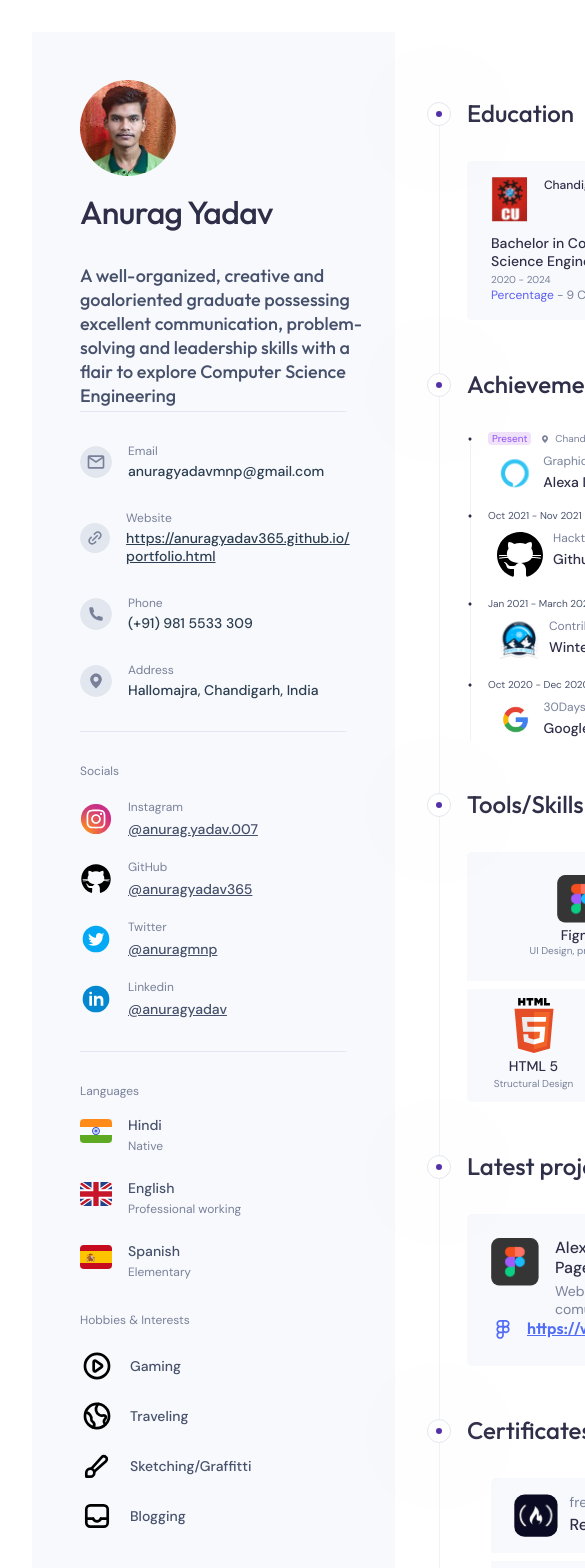
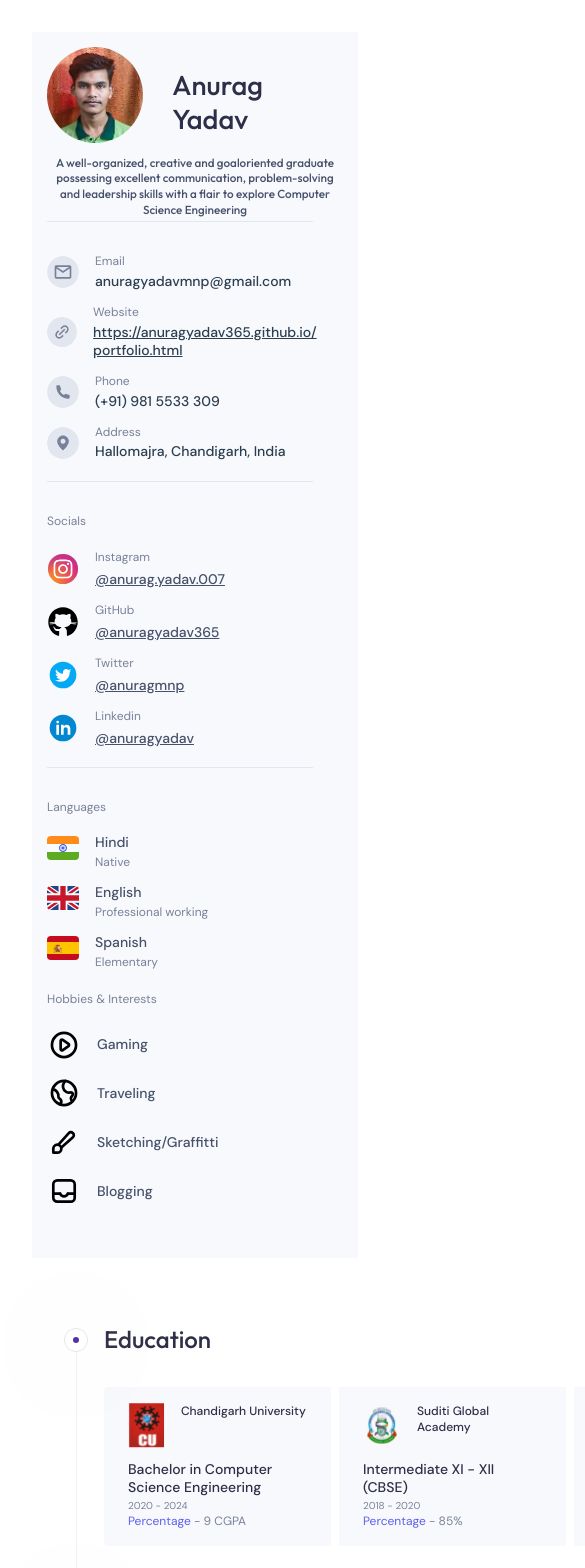
Before and after one commit to neogen22/vue-project, a Vue app: page / in a window 390 px wide. Shown: the top 1568 px of the page, 585 px wide, since content can reach past the window. Built offline with nearby package versions, Linux system fonts and the light colour scheme.

Commit message:
mobile version of aside is ready

```diff
--- a/src/App.vue
+++ b/src/App.vue
@@ -7,18 +7,18 @@
   </head>
   <div class="wrapper-app">
     <AsideComponent/>
-    <MainCard/>
+    <MainPartFullComponent/>
   </div>
 </template>
 
 <script>
 import AsideComponent from './components/AsidePartComponents/AsidePartFullComponent.vue';
-import MainCard from './components/MainPartComponents/MainPartFullComponent.vue';
+import MainPartFullComponent from './components/MainPartComponents/MainPartFullComponent.vue';
 
 export default {
   components: {
     AsideComponent,
-    MainCard
+    MainPartFullComponent
   }
 }
 </script>
@@ -35,4 +35,10 @@ export default {
         display: flex;
         flex-direction: row;
     }
+    @media (orientation: portrait) {
+      .wrapper-app {
+        display: flex;
+        flex-direction: column;
+      }
+    }
 </style>
--- a/src/components/AsidePartComponents/AsidePartCards/ContactsCard.vue
+++ b/src/components/AsidePartComponents/AsidePartCards/ContactsCard.vue
@@ -32,15 +32,14 @@ export default{
         },
         paddingBottom: {
             type: String,
-            default: "31px",
+            default: "0px",
         }
     },
     data() {
         return {
-            imageURL: new URL(`/public/${this.image}`, import.meta.url)
+            imageURL: new URL(`/public/${this.image}`, import.meta.url),
         }
     },
-
 }
 </script>
 
--- a/src/components/AsidePartComponents/AsidePartCards/HobbiesAndInterestsCard.vue
+++ b/src/components/AsidePartComponents/AsidePartCards/HobbiesAndInterestsCard.vue
@@ -1,5 +1,5 @@
 <template>
-    <div class="wrapper">
+    <div class="hobbies-and-interests-card-wrapper">
         <img :src="imageURL" alt="">
         <span class="font">{{ name }}</span>
     </div>
@@ -39,9 +39,19 @@
         line-height: 1.29;
         align-self: center;
     }
-    .wrapper {
-        display: flex;
-        column-gap: 16px;
-        padding-bottom: 16px;
+    @media (orientation: landscape) {
+        .hobbies-and-interests-card-wrapper {
+            display: flex;
+            column-gap: 16px;
+            padding-bottom: 16px;
+        }
     }
+    @media (orientation: portrait) {
+        .hobbies-and-interests-card-wrapper {
+            display: flex;
+            column-gap: 16px;
+            padding-bottom: 5%;
+        }
+    }
+
 </style>
--- a/src/components/AsidePartComponents/AsidePartCards/LanguagesCard.vue
+++ b/src/components/AsidePartComponents/AsidePartCards/LanguagesCard.vue
@@ -25,7 +25,7 @@
             },
             paddingBottom: {
                 type: String,
-                default: "28px",
+                default: "0px",
             }
         },
         data() {
--- a/src/components/AsidePartComponents/AsidePartCards/SocialCard.vue
+++ b/src/components/AsidePartComponents/AsidePartCards/SocialCard.vue
@@ -25,7 +25,7 @@
             },
             paddingBottom: {
                 type: String,
-                default: "22px",
+                default: "0px",
             },
             HTMLAddress: {
                 type: String,
--- a/src/components/AsidePartComponents/AsidePartComplexCards/ContactsComplexCard.vue
+++ b/src/components/AsidePartComponents/AsidePartComplexCards/ContactsComplexCard.vue
@@ -1,26 +1,28 @@
 <template>
-    <div class="wrapper">
+    <div class="contact-complex-card-wrapper">
         <ContactsCard
         image="EmailIcon.svg"
         type="Email"
         address="anuragyadavmnp@gmail.com"
+        :paddingBottom="padding"
         />
         <ContactsCard
         image="ScrepkaIcon.svg"
         type="Website"
         address="https://anuragyadav365.github.io/ portfolio.html"
         decoration="underline"
+        :paddingBottom="padding"
         />
         <ContactsCard
         image="PhoneIcon.svg"
         type="Phone"
         address="(+91) 981 5533 309"
+        :paddingBottom="padding"
         />
         <ContactsCard
         image="AddressIcon.svg"
         type="Address"
         address="Hallomajra, Chandigarh, India"
-        paddingBottom="32.27px"
         />
     </div>
 </template>
@@ -31,8 +33,32 @@ export default {
     components: {
         ContactsCard
     },
+    data() {
+        return {
+            deviceWidth: 0,
+            deviceHeight: 0,
+            padding: "31px"
+        }
+    },
+    mounted() {
+        this.deviceWidth = window.innerWidth
+        this.deviceHeight = window.innerHeight
+        if (this.deviceHeight > this.deviceWidth) {
+            this.padding = "5%"
+        }
+    }
 }
 </script>
 
 <style scoped>
+    @media (orientation: portrait) {
+        .contact-complex-card-wrapper {
+            padding-bottom: 7%
+        }
+    }
+    @media (orientation: landscape) {
+        .contact-complex-card-wrapper {
+            padding-bottom: 32px;
+        }
+    }
 </style>
--- a/src/components/AsidePartComponents/AsidePartComplexCards/HobbiesAndInterestsComplexCard.vue
+++ b/src/components/AsidePartComponents/AsidePartComplexCards/HobbiesAndInterestsComplexCard.vue
@@ -1,4 +1,5 @@
 <template>
+    <div class="hobbies-and-interests-complex-card-wrapper">
         <AsidePartCardHeader
         asideCardHeader="Hobbies & Interests"
         />
@@ -18,6 +19,7 @@
         name="Blogging"
         image="Blogging.svg"
         />
+    </div>
 </template>
 
 <script>
@@ -27,9 +29,14 @@
         components: {
             HobbiesAndInterestsCard,
             AsidePartCardHeader
-        }
+        },
     }
 </script>
 
 <style scoped>
+    @media (orientation: portrait) {
+        .hobbies-and-interests-complex-card-wrapper {
+            padding-bottom: 7%;
+        }
+    }
 </style>
--- a/src/components/AsidePartComponents/AsidePartComplexCards/LanguageComplexCard.vue
+++ b/src/components/AsidePartComponents/AsidePartComplexCards/LanguageComplexCard.vue
@@ -1,5 +1,5 @@
 <template>
-    <div class="wrapper">
+    <div class="language-complex-card-wrapper">
         <AsidePartCardHeader
         asideCardHeader="Languages"
         />
@@ -7,17 +7,18 @@
         language="Hindi"
         level="Native"
         image="India.svg"
+        :paddingBottom="padding"
         />
         <LanguagesCard
         language="English"
         level="Professional working"
         image="England.svg"
+        :paddingBottom="padding"
         />
         <LanguagesCard
         language="Spanish"
         level="Elementary"
         image="Wikipedia-Flags-ES-Spain-Flag.svg"
-        paddingBottom="32.27px"
         />
     </div>
 </template>
@@ -29,9 +30,33 @@
         components: {
             LanguagesCard,
             AsidePartCardHeader
+        },
+        data() {
+            return {
+                deviceWidth: 0,
+                deviceHeight: 0,
+                padding: "28px"
+            }
+        },
+        mounted() {
+            this.deviceWidth = window.innerWidth
+            this.deviceHeight = window.innerHeight
+            if (this.deviceHeight > this.deviceWidth) {
+                this.padding = "5%"
+            }
         }
     }
 </script>
 
 <style scoped>
+    @media (orientation: portrait) {
+        .language-complex-card-wrapper {
+            padding-bottom: 7%
+        }
+    }
+    @media (orientation: landscape) {
+        .language-complex-card-wrapper {
+            padding-bottom: 32px;
+        }
+    }
 </style>
--- a/src/components/AsidePartComponents/AsidePartComplexCards/SocialComplexCard.vue
+++ b/src/components/AsidePartComponents/AsidePartComplexCards/SocialComplexCard.vue
@@ -1,4 +1,5 @@
 <template>
+    <div class="social-complex-card-wrapper">
         <AsidePartCardHeader
         asideCardHeader="Socials"
         />
@@ -7,26 +8,29 @@
         address="@anurag.yadav.007"
         image="InstagramIcon.svg"
         HTMLAddress="https://www.instagram.com/anurag.yadav.007/"
+        :paddingBottom="padding"
         />
         <SocialCard
         name="GitHub"
         address="@anuragyadav365"
         image="GitHubLogo.svg"
         HTMLAddress="https://github.com/AnuragYadav365"
+        :paddingBottom="padding"
         />
         <SocialCard
         name="Twitter"
         address="@anuragmnp"
         image="TwitterLogo.svg"
         HTMLAddress="https://twitter.com/anuragmnp"
+        :paddingBottom="padding"
         />
         <SocialCard
         name="Linkedin"
         address="@anuragyadav"
         image="LinkedinLogo.svg"
         HTMLAddress="https://twitter.com/anuragmnp"
-    paddingBottom="32.27px"
         />
+    </div>
 </template>
 
 <script>
@@ -37,8 +41,32 @@
             SocialCard,
             AsidePartCardHeader
         },
+        data() {
+            return {
+                deviceWidth: 0,
+                deviceHeight: 0,
+                padding: "31px"
+            }
+        },
+        mounted() {
+            this.deviceWidth = window.innerWidth
+            this.deviceHeight = window.innerHeight
+            if (this.deviceHeight > this.deviceWidth) {
+                this.padding = "5%"
+            }
+        }
     }
 </script>
 
 <style scoped>
+    @media (orientation: portrait) {
+        .social-complex-card-wrapper {
+            padding-bottom: 7%
+        }
+    }
+    @media (orientation: landscape) {
+        .social-complex-card-wrapper {
+            padding-bottom: 32px;
+        }
+    }
 </style>
--- a/src/components/AsidePartComponents/AsidePartFullComponent.vue
+++ b/src/components/AsidePartComponents/AsidePartFullComponent.vue
@@ -29,6 +29,13 @@
 </script>
 
 <style scoped>
+    @media (orientation: portrait) {
+        .page-1 {
+            width: 100%;
+            background-color: rgb(247, 249, 252);
+            padding: 15px
+        }
+    }
     hr {
         border: none;
         color: rgba(226, 230, 238, 1);
@@ -40,6 +47,7 @@
     .first-hr {
         margin-top: 4px;
     }
+    @media (orientation: landscape) {
         .page-1 {
             width: 363px;
             height: 1698px;
@@ -47,4 +55,5 @@
             padding-left: 48px;
             padding-right: 48px
         }
+    }
 </style>
--- a/src/components/AsidePartComponents/AsidePartHeader.vue
+++ b/src/components/AsidePartComponents/AsidePartHeader.vue
@@ -14,10 +14,47 @@
 </script>
 
 <style scoped>
+    @media (orientation: portrait) {
+        .wrapper-inside {
+            display: flex;
+            flex-direction: row;
+            column-gap: 10%;
+            padding-bottom: 4%;
+        }
+        .person-description {
+            font-family: 'Outfit', sans-serif;
+            font-size: 3vw;
+            font-weight: 500;
+            line-height: 1.33;
+            color: rgba(71, 81, 107, 1);
+            text-align: center;
+        }
+        .person-name {
+            font-family: 'Outfit', sans-serif;
+            color: var(--gray-darker, #2E2E48);
+            font-size: 7vw;
+            font-style: normal;
+            font-weight: 500;
+            line-height: 1.25;
+            padding-top: 7%;
+        }
+    }
     img {
         border-radius: 50%;
         object-fit: cover;
         object-position: 50% 0;
+    }
+    @media (orientation: landscape) {
+        .wrapper {
+            display: flex;
+            flex-direction: column;
+            row-gap: 32px;
+            padding-top: 48px;
+        }
+        .wrapper-inside {
+            display: flex;
+            flex-direction: column;
+            row-gap: 16px;
         }
         .person-description {
             font-family: 'Outfit', sans-serif;
@@ -35,17 +72,6 @@
             font-style: normal;
             font-weight: 500;
             line-height: 1.25;
-        letter-spacing: -0.645px;
         }
-    .wrapper {
-        display: flex;
-        flex-direction: column;
-        row-gap: 32px;
-        padding-top: 48px;
-    }
-    .wrapper-inside {
-        display: flex;
-        flex-direction: column;
-        row-gap: 16px;
     }
 </style>
```
Lines whose indentation alone changed are shown as unchanged.
